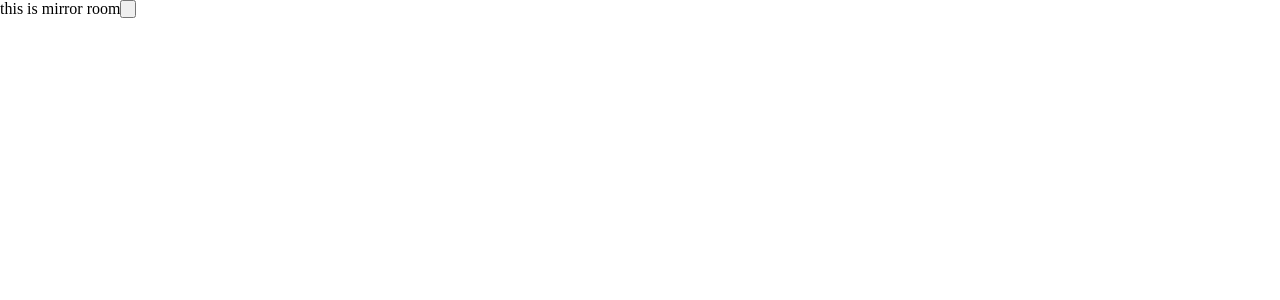
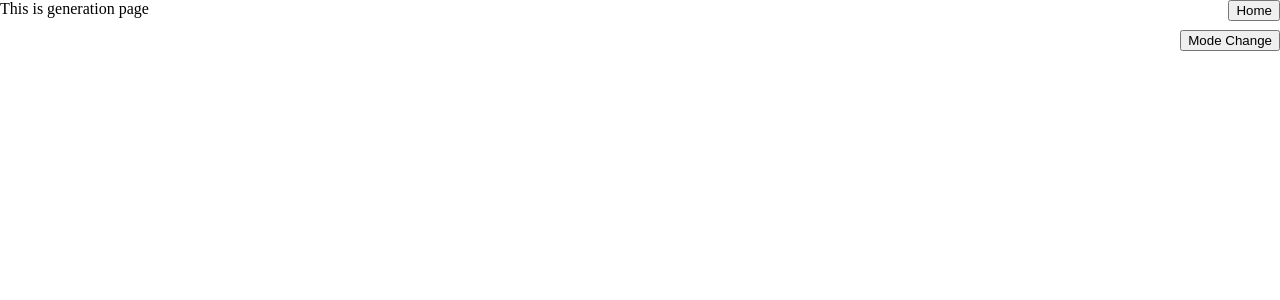
Before and after one commit to hye1ee/minionize, a React (Vite) app: page /mirror in a window 1280 px wide. Shown: the top 300 px of the page. Built offline with nearby package versions, Linux system fonts and the light colour scheme.

Commit message:
[feat] Implement ar stage

```diff
--- a/src/pages/Mask.tsx
+++ b/src/pages/Mask.tsx
@@ -1,6 +1,95 @@
+/* eslint-disable @typescript-eslint/no-explicit-any */
+import * as THREE from "three";
+import { MindARThree } from "mind-ar/dist/mindar-face-three.prod.js";
+import { useEffect, useState } from "react";
 import { PageWrapper } from "../components/PageWrapper";
+import styled from "styled-components";
 
-const Mask = () => {
-  return <PageWrapper></PageWrapper>;
+interface MaskGenProps {
+  setMaskData: React.Dispatch<React.SetStateAction<boolean>>;
+}
+
+export const MaskGen = (props: MaskGenProps) => {
+  return (
+    <PageWrapper>
+      This is generation page
+      <MaskGenCanvas id="mask-canvas" />
+    </PageWrapper>
+  );
 };
-export default Mask;
+const MaskGenCanvas = styled.canvas`
+  width: "400px";
+  height: "400px";
+  border: "1px solid black";
+`;
+
+interface MaskTryProps {
+  maskData: string;
+}
+export const MaskTry = (props: MaskTryProps) => {
+  const [faceMesh, setFaceMesh] = useState<any>(null);
+  const [mindar, setMindar] = useState<any>(null);
+
+  const start = async () => {
+    const { renderer, scene, camera } = mindar;
+    await mindar.start();
+    renderer.setAnimationLoop(() => {
+      renderer.render(scene, camera);
+    });
+  };
+
+  useEffect(() => {
+    // generate ar instance
+    const newMindar = new MindARThree({
+      container: document.querySelector("#mask-render"),
+    });
+    setMindar(newMindar);
+  }, []);
+
+  useEffect(() => {
+    // generate face instance
+    if (!mindar) return;
+
+    const { scene } = mindar;
+    const light = new THREE.HemisphereLight(0xffffff, 0xbbbbff, 1);
+    scene.add(light);
+
+    const newFaceMesh = mindar.addFaceMesh();
+    setFaceMesh(newFaceMesh);
+  }, [mindar]);
+
+  useEffect(() => {
+    // load face texture
+    if (!faceMesh) return;
+    const { scene } = mindar;
+    const texture = new THREE.TextureLoader().load(props.maskData);
+    faceMesh.material.map = texture;
+    faceMesh.material.transparent = true;
+    faceMesh.material.needsUpdate = true;
+    scene.add(faceMesh);
+
+    start();
+
+    return () => {
+      if (mindar) {
+        console.log("stop");
+        mindar.renderer.setAnimationLoop(null);
+        mindar.stop();
+      }
+    };
+  }, [faceMesh]);
+
+  return (
+    <PageWrapper>
+      This is try page
+      <MaskRenderContainer id="mask-render" />
+    </PageWrapper>
+  );
+};
+
+const MaskRenderContainer = styled.div`
+  width: 500px;
+  height: auto;
+
+  position: relative;
+`;
--- a/src/pages/Mirror.tsx
+++ b/src/pages/Mirror.tsx
@@ -1,13 +1,28 @@
 import { useNavigate } from "react-router-dom";
 import { PageWrapper } from "../components/PageWrapper";
+import { MaskGen, MaskTry } from "./Mask";
+import { useState } from "react";
+import MaskImg from "../assets/minions.png";
 
 const Mirror = () => {
   const navigate = useNavigate();
+  const [maskGen, setMaskGen] = useState<boolean>(true);
 
   return (
     <PageWrapper>
-      this is mirror room
-      <button onClick={() => navigate("/")} />
+      <button
+        onClick={() => navigate("/")}
+        style={{ position: "absolute", right: 0 }}
+      >
+        Home
+      </button>
+      <button
+        onClick={() => setMaskGen((val) => !val)}
+        style={{ position: "absolute", right: 0, top: "30px" }}
+      >
+        Mode Change
+      </button>
+      {maskGen ? <MaskGen /> : <MaskTry maskData={MaskImg} />}
     </PageWrapper>
   );
 };
```
